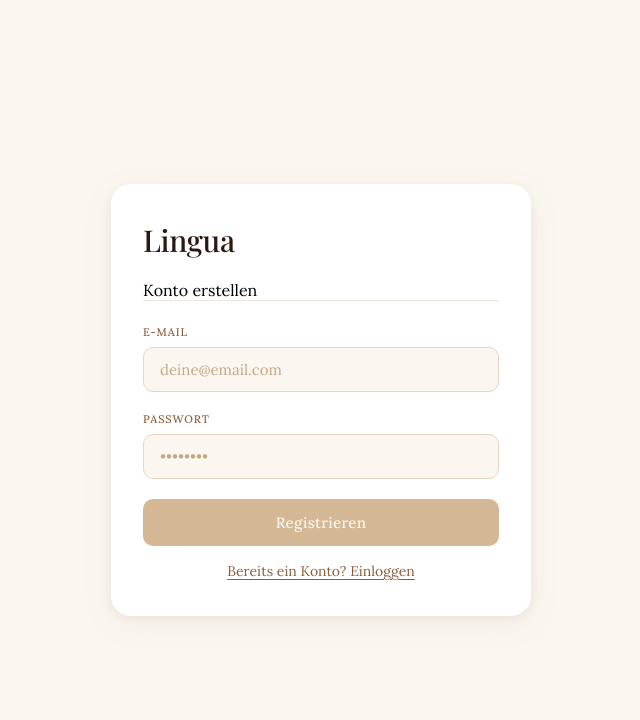
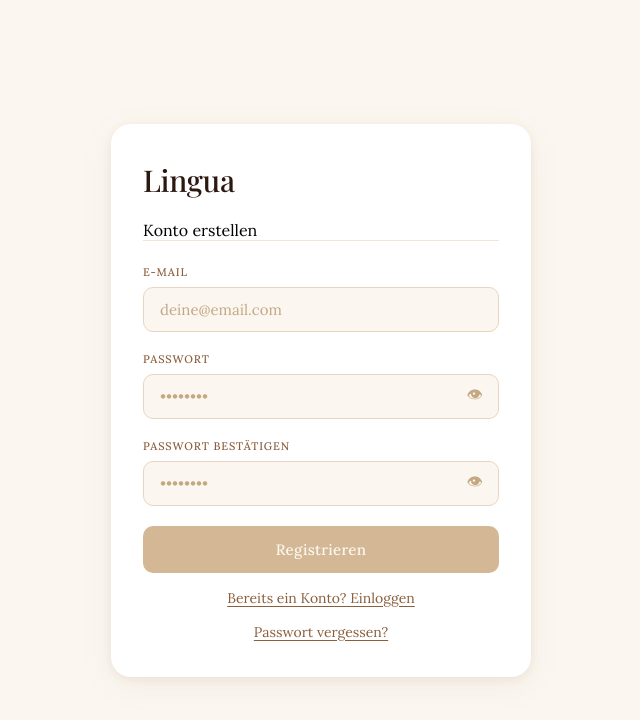
Before and after one commit to GG8000/lingua, a React (Vite) app: page / in a window 1280 px wide. Both pictures are taken after a click on the element "Noch kein Konto? Registrieren". Shown: the top 720 px of the page, without its empty margins (319-959 px from the left). Built offline with nearby package versions, Linux system fonts and the light colour scheme; no server answers.

Commit message:
added login and register functionalities, removed conjugation from english prompt

```diff
--- a/src/adapters/gemini.ts
+++ b/src/adapters/gemini.ts
@@ -17,7 +17,7 @@ function getLanguagePrompt(foreignLanguage : Language): string {
         }
     if (foreignLanguage === "english") {
         return `
-        "conjugation": only if wordType is "verb" or "participle" - conjugate the ${foreignLanguage} word in ${foreignLanguage}. Object with keys: i, you, she, we, you, they. IMPORTANT: The value must NOT include the pronoun - only the verb form itself. Otherwise omit.
+        "conjugation": omit.
         "article": only if wordType is "noun" - object with keys: indefinite ("a" or "an" based on no vocal or vocal as first letter), definite ("the"), plural (""). Otherwise omit.
         grammar should be in German, technical terms in English (e.g. subjunctive, imperfect, simple past).`
     }
--- a/src/adapters/supabase.ts
+++ b/src/adapters/supabase.ts
@@ -68,6 +68,16 @@ export async function getProfile() {
     .single();
 
   return data;
+}
+
+export async function existsEmail( email : string) {
+  const {data} = await supabase
+    .from("profiles")
+    .select("*")
+    .eq("email", email.trim())
+    .limit(1)
+
+  return (data?.length ?? 0) > 0
 }
 
 export async function getDecks() {
--- a/src/auth/Login.tsx
+++ b/src/auth/Login.tsx
@@ -1,43 +1,82 @@
-import { useState } from "react"
-import { supabase } from "../adapters/supabase"
+import { useState } from "react";
+import { supabase, existsEmail } from "../adapters/supabase";
 
 const Login = () => {
-  const [email, setEmail] = useState("")
-  const [password, setPassword] = useState("")
-  const [mode, setMode] = useState<"login" | "register">("login")
-  const [status, setStatus] = useState<"idle" | "loading" | "error" | "confirm">("idle")
-  const [errorMsg, setErrorMsg] = useState("")
+  const [email, setEmail] = useState("");
+  const [password, setPassword] = useState("");
+  const [confirmPassword, setConfirmPassword] = useState("");
+  const [showPassword, setShowPassword] = useState(false);
+  const [mode, setMode] = useState<"login" | "register" | "reset">("login");
+  const [resetSent, setResetSent] = useState(false);
+  const [status, setStatus] = useState<
+    "idle" | "loading" | "error" | "confirm"
+  >("idle");
+  const [errorMsg, setErrorMsg] = useState("");
 
   const handleSubmit = async () => {
-  setStatus("loading")
-  setErrorMsg("")
+    setStatus("loading");
+    setErrorMsg("");
 
     if (mode === "register") {
-    const { data, error } = await supabase.auth.signUp({ email, password })
+      if (confirmPassword !== password) {
+        setErrorMsg("Passwörter stimmen nicht überein!");
+        setStatus("error");
+        return;
+      }
+
+      const email_duplicate = await existsEmail(email);
+
+      if (email_duplicate) {
+        setErrorMsg(
+          "Email existiert bereits, melde dich an oder setze dein Passwort zurück.",
+        );
+        setStatus("error");
+        return;
+      }
+
+      const { data, error } = await supabase.auth.signUp({ email, password });
 
       if (error) {
-      setErrorMsg(error.message)
-      setStatus("error")
-      return
+        setErrorMsg(error.message);
+        setStatus("error");
+        return;
       }
 
       if (data.user) {
         await supabase.from("profiles").insert({
           id: data.user.id,
-        native_language: "german"
-      })
+          native_language: "german",
+        });
       }
 
-    setStatus("confirm")
-    return
+      setStatus("confirm");
+      return;
     }
 
-  const { error } = await supabase.auth.signInWithPassword({ email, password })
+    const { error } = await supabase.auth.signInWithPassword({
+      email,
+      password,
+    });
     if (error) {
-    setErrorMsg(error.message)
-    setStatus("error")
+      setErrorMsg(error.message);
+      setStatus("error");
     }
+  };
+
+  const handleReset = async () => {
+    setStatus("loading");
+    const { error } = await supabase.auth.resetPasswordForEmail(email, {
+      redirectTo: "https://deine-app.vercel.app",
+    });
+    if (error) {
+      setErrorMsg(error.message);
+      setStatus("error");
+    } else {
+      setResetSent(true);
+      setStatus("idle");
     }
+  };
+
   if (status === "confirm") {
     return (
       <div className="login-wrapper">
@@ -45,22 +84,76 @@ const Login = () => {
           <h1 className="qc-title">Fast geschafft</h1>
           <div className="qc-divider" />
           <p style={{ color: "#6B4A2A", lineHeight: 1.7, fontSize: 15 }}>
-            Wir haben eine Bestätigungs-E-Mail an <strong>{email}</strong> gesendet.
-            Bitte klicke auf den Link um dein Konto zu aktivieren.
+            Wir haben eine Bestätigungs-E-Mail an <strong>{email}</strong>{" "}
+            gesendet. Bitte klicke auf den Link um dein Konto zu aktivieren.
           </p>
           <p
             className="login-toggle"
             onClick={() => {
-                setStatus("idle")
-                setMode("login")
+              setStatus("idle");
+              setMode("login");
             }}
           >
             Zurück zum Login
           </p>
         </div>
       </div>
-    )
+    );
   }
+
+  if (mode === "reset") {
+    return (
+      <div className="login-wrapper">
+        <div className="login-card">
+          {resetSent ? (
+            <>
+              <h1 className="qc-title">E-Mail gesendet</h1>
+              <div className="qc-divider" />
+              <p style={{ color: "#6B4A2A", lineHeight: 1.7, fontSize: 15 }}>
+                Wir haben einen Link an <strong>{email}</strong> gesendet.
+              </p>
+              <p
+                className="login-toggle"
+                onClick={() => {
+                  setMode("login");
+                  setResetSent(false);
+                }}
+              >
+                Zurück zum Login
+              </p>
+            </>
+          ) : (
+            <>
+              <h1 className="qc-title">Passwort zurücksetzen</h1>
+              <div className="qc-divider" />
+              <label className="qc-label">E-Mail</label>
+              <input
+                className="qc-input"
+                type="email"
+                value={email}
+                onChange={(e) => setEmail(e.target.value)}
+                placeholder="deine@email.com"
+              />
+              <button
+                className="qc-button"
+                onClick={handleReset}
+                disabled={status === "loading" || !email}
+              >
+                {status === "loading" ? "Laden..." : "Link senden"}
+              </button>
+              {status === "error" && (
+                <p className="qc-status error">{errorMsg}</p>
+              )}
+              <p className="login-toggle" onClick={() => setMode("login")}>
+                ← Zurück zum Login
+              </p>
+            </>
+          )}
+        </div>
+      </div>
+    );
+  }
+
   return (
     <div className="login-wrapper">
       <div className="login-card">
@@ -79,15 +172,46 @@ const Login = () => {
           onChange={(e) => setEmail(e.target.value)}
           placeholder="deine@email.com"
         />
-
         <label className="qc-label">Passwort</label>
+        <div className="input-wrapper">
           <input
             className="qc-input"
-            type="password"
+            type={showPassword ? "text" : "password"}
             value={password}
             onChange={(e) => setPassword(e.target.value)}
             placeholder="••••••••"
+            style={{ paddingRight: 44 }}
           />
+          <button
+            className="input-eye-btn"
+            onClick={() => setShowPassword((p) => !p)}
+            type="button"
+          >
+            {showPassword ? "🙈" : "👁"}
+          </button>
+        </div>
+
+        {mode === "register" && (
+          <>
+            <label className="qc-label">Passwort Bestätigen</label>
+            <div className="input-wrapper">
+              <input
+                className="qc-input"
+                type={showPassword ? "text" : "password"}
+                value={confirmPassword}
+                onChange={(e) => setConfirmPassword(e.target.value)}
+                placeholder="••••••••"
+              />
+              <button
+                className="input-eye-btn"
+                onClick={() => setShowPassword((p) => !p)}
+                type="button"
+              >
+                {showPassword ? "🙈" : "👁"}
+              </button>
+            </div>
+          </>
+        )}
 
         <button
           className="qc-button"
@@ -96,12 +220,12 @@ const Login = () => {
         >
           {status === "loading"
             ? "Laden..."
-            : mode === "login" ? "Einloggen" : "Registrieren"}
+            : mode === "login"
+              ? "Einloggen"
+              : "Registrieren"}
         </button>
 
-        {status === "error" && (
-            <p className="qc-status error">{errorMsg}</p>
-        )}
+        {status === "error" && <p className="qc-status error">{errorMsg}</p>}
 
         <p
           className="login-toggle"
@@ -111,10 +235,13 @@ const Login = () => {
             ? "Noch kein Konto? Registrieren"
             : "Bereits ein Konto? Einloggen"}
         </p>
+
+        <p className="login-toggle" onClick={() => setMode("reset")}>
+          Passwort vergessen?
+        </p>
       </div>
     </div>
-    )
-}
+  );
+};
 
-
-export default Login
+export default Login;
--- a/src/index.css
+++ b/src/index.css
@@ -61,6 +61,29 @@ p { margin: 0; }
   text-underline-offset: 3px;
 }
 
+.input-wrapper {
+  position: relative;
+  margin-bottom: 20px;
+}
+
+.input-wrapper .qc-input {
+  margin-bottom: 0;
+  width: 100%;
+}
+
+.input-eye-btn {
+  position: absolute;
+  right: 12px;
+  top: 50%;
+  transform: translateY(-50%);
+  background: none;
+  border: none;
+  cursor: pointer;
+  font-size: 16px;
+  padding: 4px;
+  color: #C4A882;
+}
+
 .app {
   height: 100%;
   display: flex;
```
Lines whose indentation alone changed are shown as unchanged.
